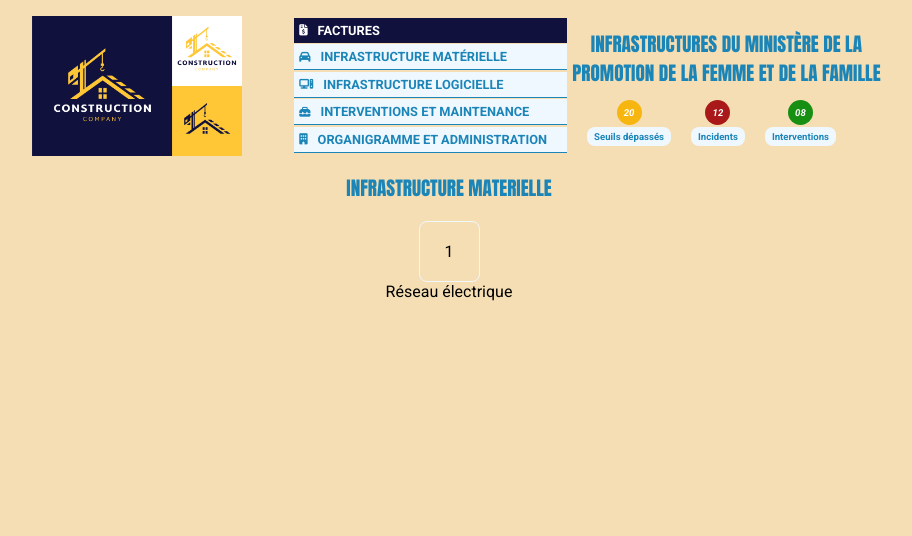
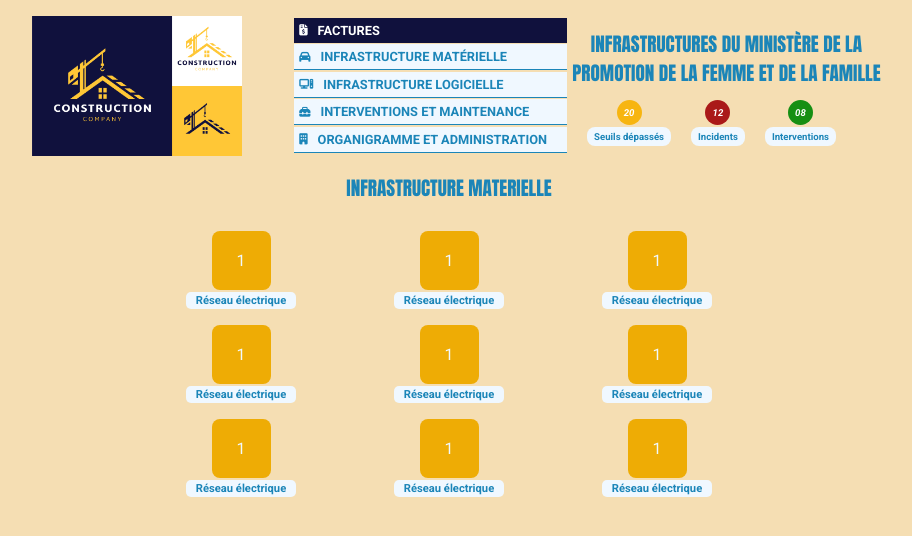
Before and after one commit to puepi/zinfrass, a React (Vite) app: page /large/materiel in a window 1280 px wide. Shown: the top 536 px of the page, without its empty margins (191-1103 px from the left). Built offline with nearby package versions, Linux system fonts and the light colour scheme.

Commit message:
blow update visual

```diff
--- a/src/components/SmallMenu.jsx
+++ b/src/components/SmallMenu.jsx
@@ -2,18 +2,21 @@
 import { Link } from 'react-router-dom'
 
 
-export default function SmallMenu() {
+export default function SmallMenu({ icon, title, subtitles }) {
+
     return (
         <div className='glass-container'>
             <div className="glass">
-                <span>1</span>
+                <span>{icon}</span>
                 <ul className="sub">
-                    <li><Link to="/materiels/equipements" className="show-link">Equipements</Link></li>
-                    <li><Link to="/materiels/connectiques" className='show-link'>Connectiques</Link></li>
-                    <li><Link to="/administration/maintenance" className='show-link'>Maintenance</Link></li>
+                    {
+                        subtitles.map(
+                            tile => <li><Link to="/materiels/equipements" className="show-link">{tile}</Link></li>
+                        )
+                    }
                 </ul>
             </div>
-            <p className='glass-title'>Réseau électrique</p>
+            <p className='glass-title'>{title}</p>
 
         </div>
 
--- a/src/components/small-menu.css
+++ b/src/components/small-menu.css
@@ -2,7 +2,7 @@
     display: flex;
     flex-direction: column;
     align-items: center;
-    margin-top: 2.5rem;
+    margin-top: 1rem;
 }
 
 .sub {
@@ -10,11 +10,11 @@
     margin: 0;
     padding: 0;
     position: absolute;
-    top:-100%;
-    left:50%;
+    top: -20%;
+    left: 50%;
     transition: display 0.5s ease-in;
     display: none;
-    margin-left: 2px;
+    margin-left: 10px;
 }
 
 .sub li {
@@ -24,20 +24,36 @@
     color: #1B85B8;
 }
 
-.glass{
+.glass {
     cursor: pointer;
-    margin-bottom: 5px;
-    position:relative;
+    position: relative;
+    background-color: #eeac05;
+    padding: 20px 25px;
+    border-radius: 8px;
+}
+
+.glass-title {
+    margin: 0;
+}
+
+.glass:hover .sub {
+    display: block;
 }
 
 .glass span {
-    padding: 20px 25px;
-    border-radius: 8px;
-    border: 1px solid aliceblue;
+    color: aliceblue;
 }
 
-.glass:hover .sub{
-    display: block;
+.glass:hover {}
+
+.glass-title {
+    color: #1B85B8;
+    font-weight: bold;
+    font-size: 0.7rem;
+    background-color: aliceblue;
+    padding: 2px 10px;
+    border-radius: 5px;
+    margin-top: 2px;
 }
 
 /**/
--- a/src/index.jsx
+++ b/src/index.jsx
@@ -24,6 +24,9 @@
 import EquipementsDeplacer from "./pages/materiels/equipements/EquipementsDeplacer";
 import SmallMenu from "./components/SmallMenu";
 import InfrastructureMaterielle from "./pages/big-picture/inf_materielle/InfrastructureMaterielle";
+import InfrastructureLogicielle from "./pages/big-picture/inf_logicielle/InfrastructureLogicielle";
+import InfrastructureMaintenance from "./pages/big-picture/int_maintenance/InfrastructureMaintenance";
+import InfrastructureAdministration from "./pages/big-picture/admin_org/InfrastructureAdministration";
 
 function App() {
     return (
@@ -51,6 +54,9 @@
                 <Route path="/maintenance/interventions/save" element={<InterventionsSave />} />
                 <Route path="/maintenance/show" element={<MaintenanceShow />} />
                 <Route path="/large/materiel" element={<InfrastructureMaterielle />} />
+                <Route path="/large/logiciel" element={<InfrastructureLogicielle />} />
+                <Route path="/large/maintenance" element={<InfrastructureMaintenance />} />
+                <Route path="/large/administration" element={<InfrastructureAdministration />} />
             </Routes>
         </BrowserRouter>
     )
--- /dev/null
+++ b/src/pages/big-picture/admin_org/InfrastructureAdministration.jsx
@@ -0,0 +1,9 @@
+
+
+export default function InfrastructureAdministration() {
+    return (
+        <>
+            <h1>Organigramme et Administration</h1>
+        </>
+    )
+}
--- /dev/null
+++ b/src/pages/big-picture/inf_logicielle/InfrastructureLogicielle.jsx
@@ -0,0 +1,9 @@
+
+
+export default function InfrastructureLogicielle() {
+    return (
+        <>
+            <h1>Infrastucture Logicielle</h1>
+        </>
+    )
+}
--- a/src/pages/big-picture/inf_materielle/InfrastructureMaterielle.jsx
+++ b/src/pages/big-picture/inf_materielle/InfrastructureMaterielle.jsx
@@ -1,13 +1,58 @@
 import SmallMenu from "../../../components/SmallMenu";
 
-import './test.css'
-
-
+import './index.css'
 export default function InfrastructureMaterielle() {
     return (
         <>
             <h1>INFRASTRUCTURE MATERIELLE</h1>
-            <SmallMenu />
+            <div className="inf-mat-container">
+                <SmallMenu
+                    icon="1"
+                    title="Réseau électrique"
+                    subtitles={["Equipements", "Connectiques", "Maintenance"]}
+                />
+                <SmallMenu
+                    icon="1"
+                    title="Réseau électrique"
+                    subtitles={["Equipements", "Connectiques", "Maintenance"]}
+                />
+                <SmallMenu
+                    icon="1"
+                    title="Réseau électrique"
+                    subtitles={["Equipements", "Connectiques", "Maintenance"]}
+                />
+                <SmallMenu
+                    icon="1"
+                    title="Réseau électrique"
+                    subtitles={["Equipements", "Connectiques", "Maintenance"]}
+                />
+                <SmallMenu
+                    icon="1"
+                    title="Réseau électrique"
+                    subtitles={["Equipements", "Connectiques", "Maintenance"]}
+                />
+                <SmallMenu
+                    icon="1"
+                    title="Réseau électrique"
+                    subtitles={["Equipements", "Connectiques", "Maintenance"]}
+                />
+                <SmallMenu
+                    icon="1"
+                    title="Réseau électrique"
+                    subtitles={["Equipements", "Connectiques", "Maintenance"]}
+                />
+                <SmallMenu
+                    icon="1"
+                    title="Réseau électrique"
+                    subtitles={["Equipements", "Connectiques", "Maintenance"]}
+                />
+                <SmallMenu
+                    icon="1"
+                    title="Réseau électrique"
+                    subtitles={["Equipements", "Connectiques", "Maintenance"]}
+                />
+
+            </div>
         </>
     )
 }
--- /dev/null
+++ b/src/pages/big-picture/inf_materielle/index.css
@@ -0,0 +1,7 @@
+.inf-mat-container {
+    width: 50%;
+    margin: 0 auto;
+    display: grid;
+    grid-template-columns: repeat(3, 1fr);
+    grid-template-rows: repeat(3, 1fr);
+}
--- /dev/null
+++ b/src/pages/big-picture/int_maintenance/InfrastructureMaintenance.jsx
@@ -0,0 +1,11 @@
+
+
+
+
+export default function InfrastructureMaintenance() {
+    return (
+        <>
+            <h1>Maintenance, Incidents et Interventions</h1>
+        </>
+    )
+}
```
